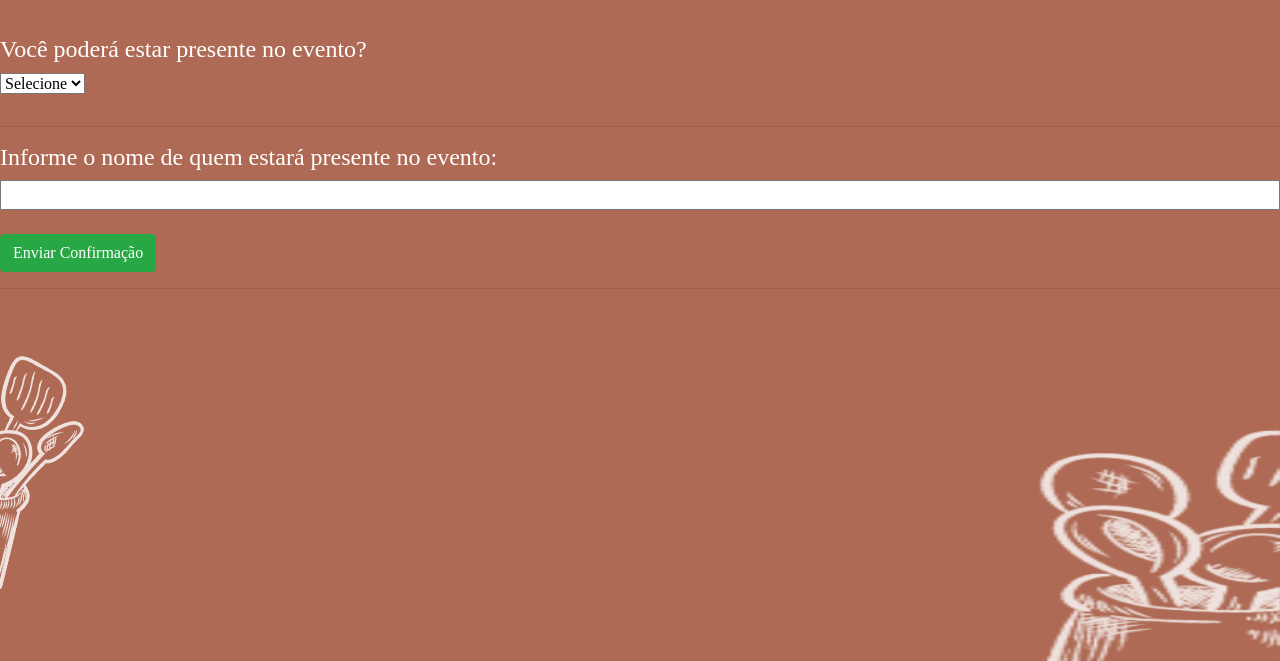
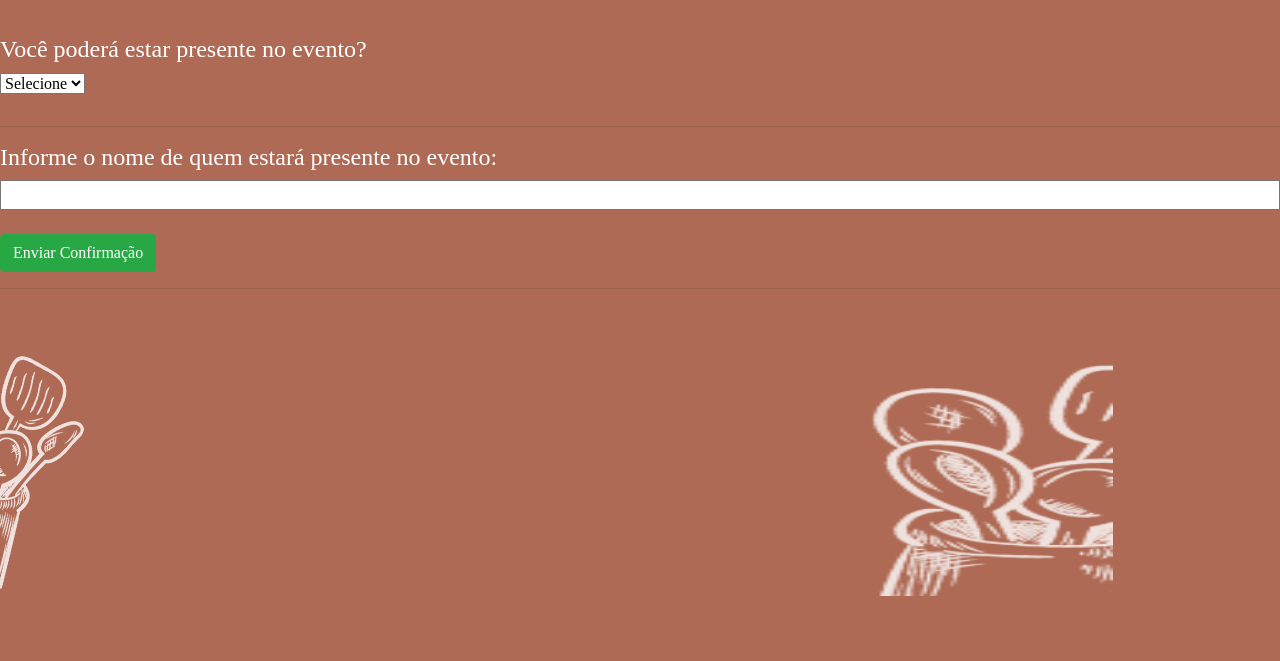
Before and after one commit to AugustoW12/ConfirmacaoPresenca, a plain HTML site: page index.html in a window 1280 px wide. Shown: the part 139-800 px from the top of the page. Drawn offline with nearby package versions, Linux system fonts and the light colour scheme.

Commit message:
styles.css

```diff
--- a/styles.css
+++ b/styles.css
@@ -6,9 +6,10 @@ body{
 }
 
 .foto_direita {
-    position: fixed;
+    position: relative;
     bottom: 0;
     right: 0;
+    left: 60%;
     width: 20vw;   /* A largura será 20% da largura da tela */
     height: 30vh;  /* A altura será 30% da altura da tela */
 
```
